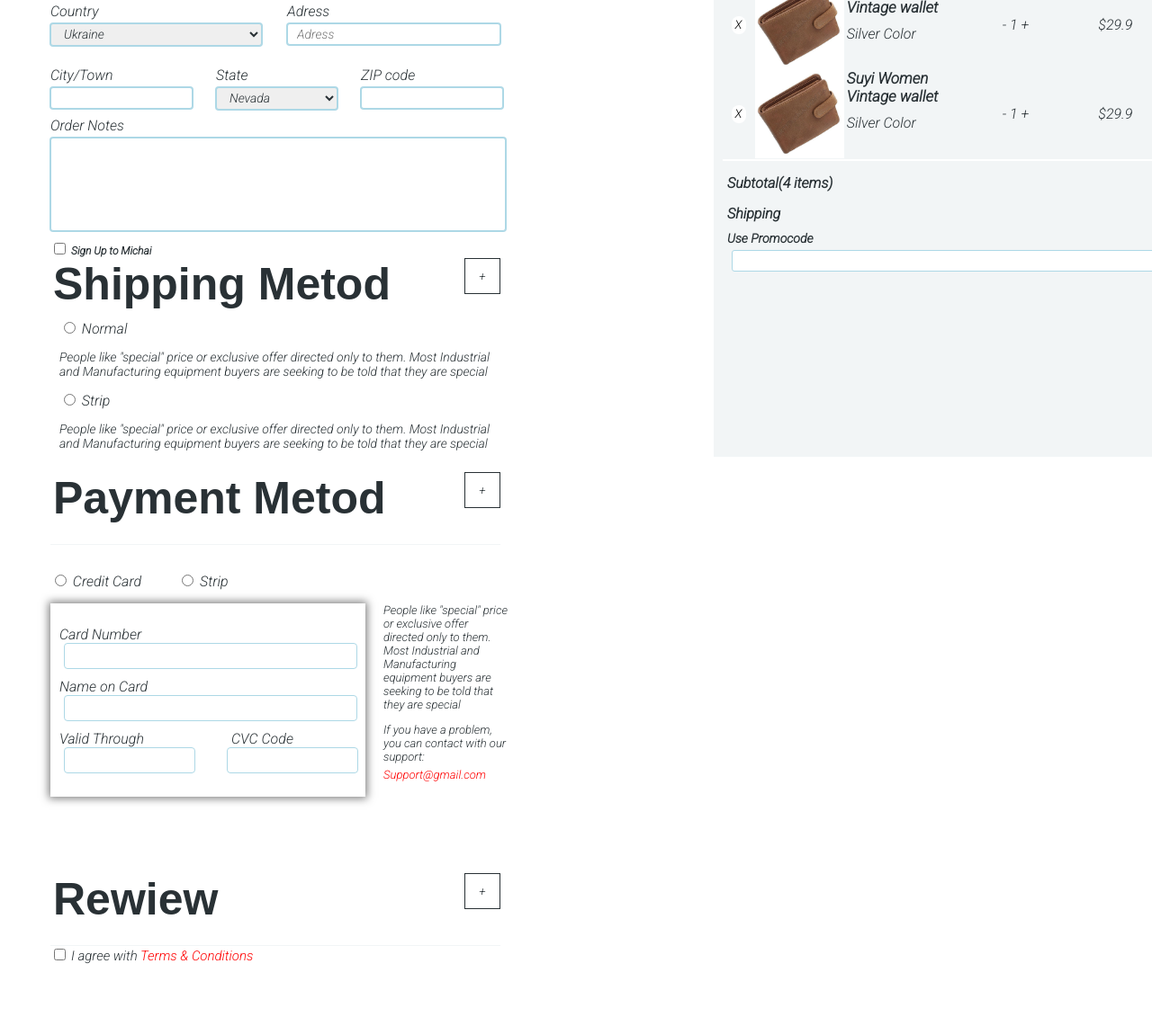
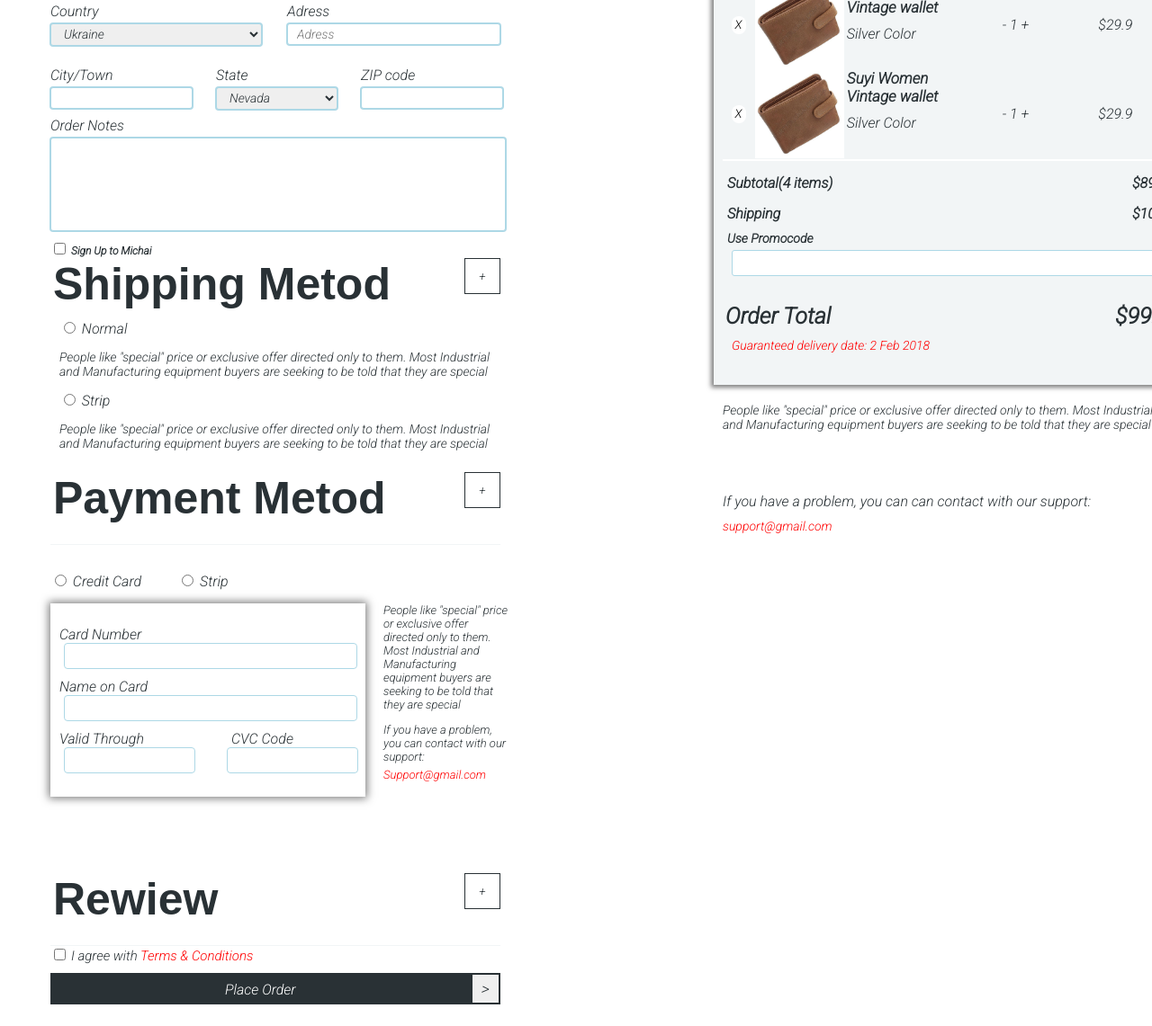
Before and after one commit to Oleg116/MICHAI, a plain HTML site: page index.html in a window 1280 px wide. Shown: the part 328-1469 px from the top of the page at 90% size. Before the commit the page ends 1424 px from the top, so only its background shows below. Drawn offline with Linux system fonts and the light colour scheme.

Commit message:
check updated

```diff
--- a/css/summary.css
+++ b/css/summary.css
@@ -3,10 +3,10 @@
 	margin: 20px 0px 0px 30px;
 	background: #f2f5f6;
 	width: 500px;
-	height: 700px;
+	height: 620px;
 	display: flex;
 	flex-direction: column;
-	bo
+	box-shadow: 0px 0px 5px 3px rgba(0,0,0,0.5);
 }
 
 .good-container {
@@ -82,11 +82,109 @@
 }
 
 .promo-code {
-	width: 95%;
-	height: 20px;
+	width: 480px;
+	height: 25px;
 	margin-left: 10px;
 }
 
 .third {
 	border-bottom: 1px solid #f2f5f6;
 }
+
+.sub-promo-cont {
+	display: flex;
+	flex-direction: row;
+}
+
+.summs {
+	width: auto;
+	height: 100px;
+}
+
+.sub-cont {
+	width: 450px;
+}
+
+.total-container {
+	display: flex;
+	flex-direction: row;
+}
+
+.total {
+	display: block;
+}
+
+.order {
+	width: 150px;
+	height: 10px;
+}
+
+.iprice {
+	width: 30px;
+	margin: 0px 0px 0px 10px;
+}
+
+.empty-space {
+	width: 270px;
+}
+
+.total-container {
+	margin: 30px 0px 0px 0px;
+	width: 500px;
+	font-weight: bold;
+	font-size: 25px;
+}
+
+.date {
+	font-size: 14px;
+	display: block;
+	margin: 10px 0px 10px 10px;
+}
+
+.last-par {
+	display: block;
+	width: 500px;
+	height: 100px;
+	margin: 20px 0px 0px 40px;
+	font-size: 14px;
+}
+
+.gmail {
+	color: red;
+	font-size: 14px;
+	display: block;
+	margin: 10px 0px 0px 40px;
+}
+
+.problem-message {
+	display: block;
+	margin-left: 40px;
+}
+
+.full-button {
+	display: flex;
+	flex-direction: row;
+	padding: 0px 0px 0px 0px;
+	width: 500px;
+	height: 35px;
+	background: #293135;
+	margin: 10px 0px 0px 0px;
+}
+
+.place {
+	text-align: center;
+	width: 500px;
+	display: block;
+	color: #fff;
+	margin-top: 9px;
+}
+
+.placer {
+	float: right;
+	display: block;
+	width: 35px;
+	height: 35px;
+	border: 2px solid #293135;
+	font-size: 18px;
+	color: #293135;
+}
--- a/index.html
+++ b/index.html
@@ -109,7 +109,7 @@
 				</li>
 				<li class="main-li">
 					<div class="head-name-cont-second">
-						<span class="containers-header">Shipping Metod</span>
+						<span class="containers-header">Shipping Metod </span>
 						<button class="button">+</button>
 						<div class="shipping">
 							<div class="normal-radio">
@@ -173,9 +173,14 @@
 							<button class="button">+</button>
 						</div>
 						<input type="checkbox"><span class="agree-checbx">I agree with <a href="" class="terms">Terms & Conditions</a></span>
+						<div class="full-button">
+							<span class="place">Place Order</span>
+							<button class="placer"> > </button>
+						</div>
 					</div>
 				</li>
 			</ul>
+			<div class="right-side-content">
 			<div class="main-sum-cont">
 					<div class="head-name-cont">
 						<span class="containers-header">Order Summary</span>
@@ -210,14 +215,30 @@
 						</div>
 							<span class="summ">- 1  +</span>
 							<span class="price">$29.9</span>
+						</div>
 					</div>
+					<div class="sub-promo-cont">
+						<div class="sub-cont">
+							<span class="subtotal">Subtotal(4 items)</span>
+							<span class="subtotal">Shipping</span>
+							<span class="promocode">Use Promocode</span>
+							<input type="text" class="promo-code" />
+							<div class="total-container">
+								<span class="total order">Order Total</span>
+								<div class="empty-space"></div>
+								<span class="total iprice">$99.7</span>
+							</div>
+						</div>
+						<div class="summs">
+							<span class="subtotal">$89.7</span>
+							<span class="subtotal">$10.0</span>
+						</div>
+					</div>
+					<span class="terms date">Guaranteed delivery date: 2 Feb 2018</span>
 				</div>
-				<div>
-					<span class="subtotal">Subtotal(4 items)</span>
-					<span class="subtotal">Shipping</span>
-					<span class="promocode">Use Promocode</span>
-					<input type="text" class="promo-code" />
-				</div>
+				<p class="last-par">People like "special" price or exclusive offer directed only to them. Most Industrial and Manufacturing equipment buyers are seeking to be told that they are special</p>
+				<span class="problem-message">If you have a problem, you can can contact with our  support:</span>
+				<a href="#" class="gmail">support@gmail.com</a>
 			</div>
 		</div>
 	</div>
```
Also changed, not shown: Без імені1.png (added).
